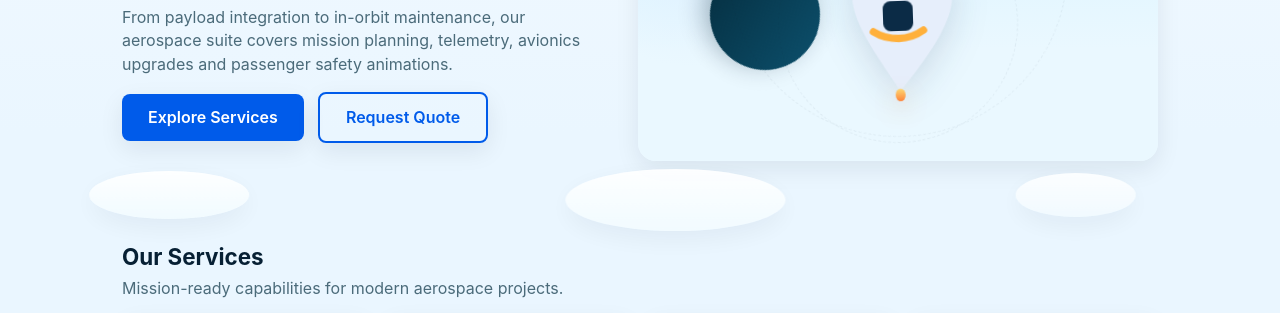
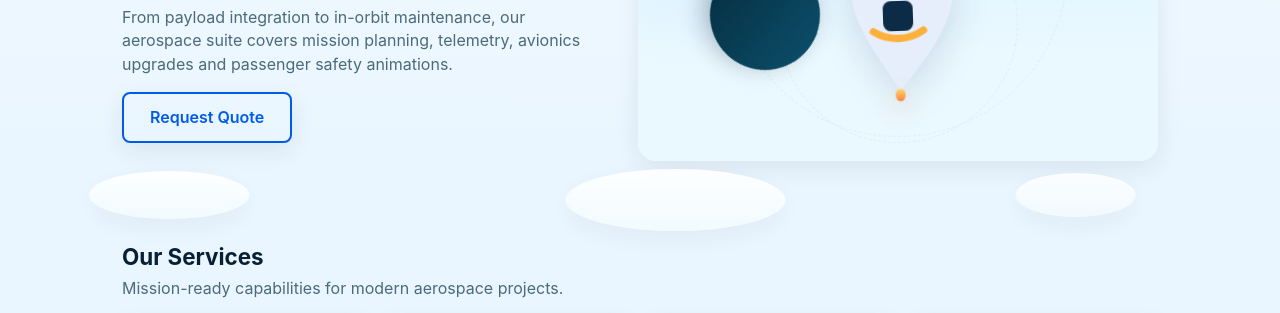
Before and after one commit to mathumuthu/21.11.2025, a plain HTML site: page services.html in a window 1280 px wide. Shown: the part 348-661 px from the top of the page. Drawn offline with Linux system fonts and the light colour scheme.

Commit message:
Add files via upload

```diff
--- a/services.html
+++ b/services.html
@@ -93,7 +93,7 @@
           <h1>Space-grade Services — safe, fast, reliable.</h1>
           <p>From payload integration to in-orbit maintenance, our aerospace suite covers mission planning, telemetry, avionics upgrades and passenger safety animations.</p>
           <div class="hero-ctas">
-            <a class="btn" href="404.html">Explore Services</a>
+            <!-- <a class="btn" href="404.html">Explore Services</a> -->
              <a class="btn ghost" href="404.html">Request Quote</a>
           </div>
         </div>
```
